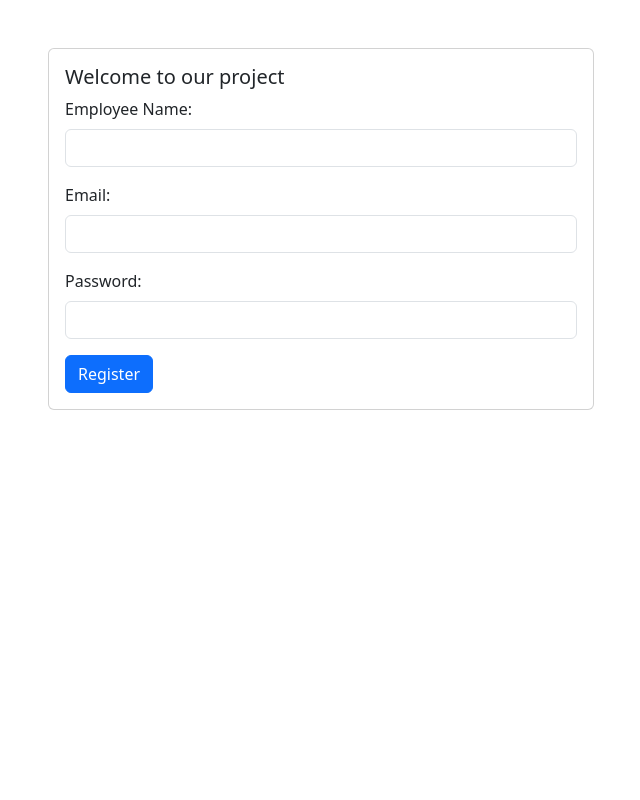
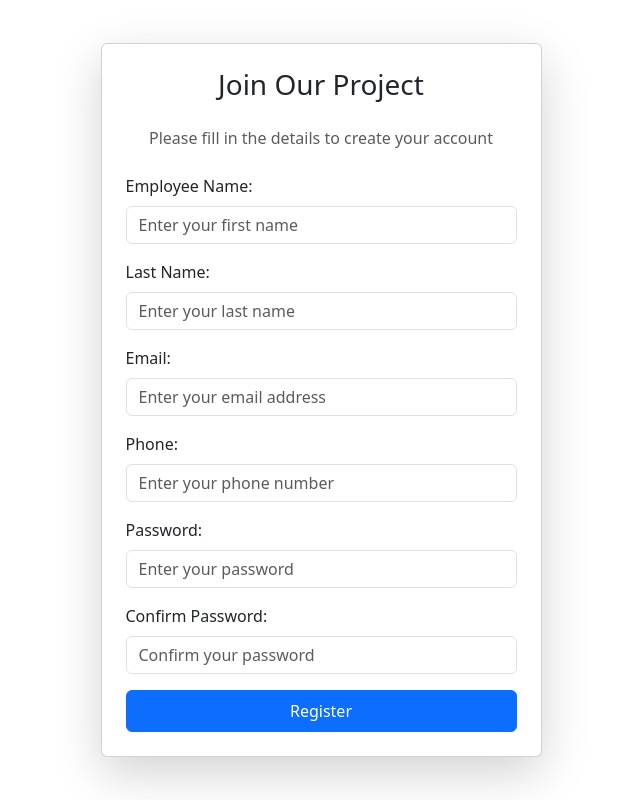
Before and after one commit to EiriniRouchota/WebLinkedln, an Angular app in the folder frontend/: page /register in a window 1280 px wide. Shown: the whole page, without its empty margins (319-959 px from the left). Built offline with nearby package versions, Linux system fonts and the light colour scheme.

Commit message:
validate fields

```diff
--- a/frontend/src/app/login/login.component.html
+++ b/frontend/src/app/login/login.component.html
@@ -1,24 +1,53 @@
-<div class="container mt-5">
-    <div class="row justify-content-center">
-        <div class="col-md-6">
-            <div class="card">
-                <div class="card-body">
-                    <h5 class="card-title">Login</h5>
-                    <form>
-
+<div class="container d-flex align-items-center justify-content-center min-vh-100">
+    <div class="row w-100 justify-content-center">
+        <div class="col-md-6 col-lg-5">
+            <div class="card shadow-lg">
+                <div class="card-body p-4">
+                    <h3 class="card-title text-center mb-4">Weblinkedln</h3>
+                    <p class="text-center text-muted mb-4">Please log in to your account</p>
+                    <form #loginForm="ngForm" (ngSubmit)="Login(loginForm)" novalidate>
+                        <!-- Email Field -->
                         <div class="mb-3">
                             <label for="email" class="form-label">Email:</label>
-                            <input type="email" class="form-control" [(ngModel)]="email"
-                                [ngModelOptions]="{standalone: true}" id="email" name="email">
+                            <input type="email"
+                                   class="form-control"
+                                   [(ngModel)]="email"
+                                   required
+                                   id="email"
+                                   name="email"
+                                   placeholder="Enter your email"
+                                   #emailField="ngModel"
+                                   [ngClass]="{'is-invalid': loginForm.submitted && emailField.invalid}">
+                            <div *ngIf="loginForm.submitted && emailField.invalid" class="invalid-feedback">
+                                Email is required.
+                            </div>
                         </div>
 
+                        <!-- Password Field -->
                         <div class="mb-3">
                             <label for="password" class="form-label">Password:</label>
-                            <input type="password" class="form-control" [(ngModel)]="password"
-                                [ngModelOptions]="{standalone: true}" id="password" name="password">
+                            <input type="password"
+                                   class="form-control"
+                                   [(ngModel)]="password"
+                                   required
+                                   id="password"
+                                   name="password"
+                                   placeholder="Enter your password"
+                                   #passwordField="ngModel"
+                                   [ngClass]="{'is-invalid': loginForm.submitted && passwordField.invalid}">
+                            <div *ngIf="loginForm.submitted && passwordField.invalid" class="invalid-feedback">
+                                Password is required.
+                            </div>
                         </div>
 
-                        <button type="button" class="btn btn-primary" (click)="Login()">Login</button>
+                        <!-- Login Button -->
+                        <button type="submit" class="btn btn-primary w-100 py-2">Login</button>
+
+                        <!-- Registration Link -->
+                        <p class="mt-4 text-center">
+                            <span class="text-muted">New to our platform?</span>
+                            <a href="/register" class="btn btn-outline-primary ms-2 mt-2 w-100">Create an Account</a>
+                        </p>
                     </form>
                 </div>
             </div>
--- a/frontend/src/app/register/register.component.html
+++ b/frontend/src/app/register/register.component.html
@@ -1,29 +1,118 @@
-<div class="container mt-5">
-    <div class="row justify-content-center">
-        <div class="col-md-6">
-            <div class="card">
-                <div class="card-body">
-                    <h5 class="card-title">Welcome to our project</h5>
-                    <form>
+<div class="container d-flex align-items-center justify-content-center min-vh-100">
+    <div class="row w-100 justify-content-center">
+        <div class="col-md-6 col-lg-5">
+            <div class="card shadow-lg">
+                <div class="card-body p-4">
+                    <h3 class="card-title text-center mb-4">Join Our Project</h3>
+                    <p class="text-center text-muted mb-4">Please fill in the details to create your account</p>
+                    <form #registerForm="ngForm" (ngSubmit)="save(registerForm)" novalidate>
+                        <!-- Employee Name -->
                         <div class="mb-3">
                             <label for="employeename" class="form-label">Employee Name:</label>
-                            <input type="text" class="form-control" [(ngModel)]="employeename"
-                                [ngModelOptions]="{standalone: true}" id="employeename" name="employeename">
+                            <input type="text"
+                                   class="form-control"
+                                   [(ngModel)]="employeename"
+                                   required
+                                   id="employeename"
+                                   name="employeename"
+                                   placeholder="Enter your first name"
+                                   #employeenameField="ngModel"
+                                   [ngClass]="{'is-invalid': registerForm.submitted && employeenameField.invalid}">
+                            <div *ngIf="registerForm.submitted && employeenameField.invalid" class="invalid-feedback">
+                                Employee Name is required.
+                            </div>
                         </div>
 
+                        <!-- Last Name -->
+                        <div class="mb-3">
+                            <label for="lastname" class="form-label">Last Name:</label>
+                            <input type="text"
+                                   class="form-control"
+                                   [(ngModel)]="lastname"
+                                   required
+                                   id="lastname"
+                                   name="lastname"
+                                   placeholder="Enter your last name"
+                                   #lastnameField="ngModel"
+                                   [ngClass]="{'is-invalid': registerForm.submitted && lastnameField.invalid}">
+                            <div *ngIf="registerForm.submitted && lastnameField.invalid" class="invalid-feedback">
+                                Last Name is required.
+                            </div>
+                        </div>
+
+                        <!-- Email -->
                         <div class="mb-3">
                             <label for="email" class="form-label">Email:</label>
-                            <input type="email" class="form-control" [(ngModel)]="email"
-                                [ngModelOptions]="{standalone: true}" id="email" name="email">
+                            <input type="email"
+                                   class="form-control"
+                                   [(ngModel)]="email"
+                                   required
+                                   id="email"
+                                   name="email"
+                                   placeholder="Enter your email address"
+                                   #emailField="ngModel"
+                                   [ngClass]="{'is-invalid': registerForm.submitted && emailField.invalid}">
+                            <div *ngIf="registerForm.submitted && emailField.invalid" class="invalid-feedback">
+                                A valid Email is required.
+                            </div>
                         </div>
 
+                        <!-- Phone -->
+                        <div class="mb-3">
+                            <label for="phone" class="form-label">Phone:</label>
+                            <input type="tel"
+                                   class="form-control"
+                                   [(ngModel)]="phone"
+                                   required
+                                   id="phone"
+                                   name="phone"
+                                   placeholder="Enter your phone number"
+                                   #phoneField="ngModel"
+                                   [ngClass]="{'is-invalid': registerForm.submitted && phoneField.invalid}">
+                            <div *ngIf="registerForm.submitted && phoneField.invalid" class="invalid-feedback">
+                                Phone number is required.
+                            </div>
+                        </div>
+
+                        <!-- Password -->
                         <div class="mb-3">
                             <label for="password" class="form-label">Password:</label>
-                            <input type="password" class="form-control" [(ngModel)]="password"
-                                [ngModelOptions]="{standalone: true}" id="password" name="password">
+                            <input type="password"
+                                   class="form-control"
+                                   [(ngModel)]="password"
+                                   required
+                                   id="password"
+                                   name="password"
+                                   placeholder="Enter your password"
+                                   #passwordField="ngModel"
+                                   [ngClass]="{'is-invalid': registerForm.submitted && passwordField.invalid}">
+                            <div *ngIf="registerForm.submitted && passwordField.invalid" class="invalid-feedback">
+                                Password is required.
+                            </div>
                         </div>
 
-                        <button type="button" class="btn btn-primary" (click)="save()">Register</button>
+                        <!-- Confirm Password -->
+                        <div class="mb-3">
+                            <label for="confirmPassword" class="form-label">Confirm Password:</label>
+                            <input type="password"
+                                   class="form-control"
+                                   [(ngModel)]="confirmPassword"
+                                   required
+                                   id="confirmPassword"
+                                   name="confirmPassword"
+                                   placeholder="Confirm your password"
+                                   #confirmPasswordField="ngModel"
+                                   [ngClass]="{'is-invalid': registerForm.submitted && confirmPasswordField.invalid || registerForm.submitted && confirmPassword !== password}">
+                            <div *ngIf="registerForm.submitted && confirmPasswordField.invalid" class="invalid-feedback">
+                                Confirm Password is required.
+                            </div>
+                            <div *ngIf="registerForm.submitted && confirmPassword !== password" class="invalid-feedback">
+                                Passwords do not match.
+                            </div>
+                        </div>
+
+                        <!-- Register Button -->
+                        <button type="submit" class="btn btn-primary w-100 py-2">Register</button>
                     </form>
                 </div>
             </div>
--- a/frontend/src/app/register/register.component.ts
+++ b/frontend/src/app/register/register.component.ts
@@ -1,30 +1,51 @@
 import { HttpClient } from '@angular/common/http';
 import { Component } from '@angular/core';
+import { NgForm } from '@angular/forms';
 
 @Component({
   selector: 'app-register',
   templateUrl: './register.component.html',
-  styleUrl: './register.component.scss'
+  styleUrls: ['./register.component.scss'] // corrected styleUrls to plural
 })
+
 export class RegisterComponent {
 
   employeename: string = "";
+  lastname: string = "";
   email: string = "";
+  phone: string = "";
   password: string = "";
+  confirmPassword: string = "";
 
   constructor(private http: HttpClient) { }
 
-  save() {
+  save(registerForm: NgForm) {
+    // Check if the form is valid
+    if (!registerForm.valid) {
+      // Handle the invalid form case
+
+      return;
+    }
+
+    // Check if passwords match
+    if (this.confirmPassword !== this.password) {
+      alert("Password and confirm password fields must match!");
+      return;
+    }
+
+    // If form is valid and passwords match, proceed with the HTTP request
     let bodyData = {
       "employeename": this.employeename,
       "email": this.email,
-      "password": this.password
+      "password": this.password,
+      "employeelastname": this.lastname,
+      "phone": this.phone
     };
 
-    this.http.post("http://localhost:8080/api/v1/employee/save", bodyData, { responseType: "text" }).subscribe((resultData: any) => {
-      console.log(resultData);
-      alert("Employee Registered Successfully");
-    })
+    this.http.post("http://localhost:8080/api/v1/employee/save", bodyData, { responseType: "text" })
+      .subscribe((resultData: any) => {
+        console.log(resultData);
+        alert("Employee Registered Successfully");
+      });
   }
-
 }
```
Also changed, not shown: frontend/src/app/login/login.component.ts (+22 -23 lines).
